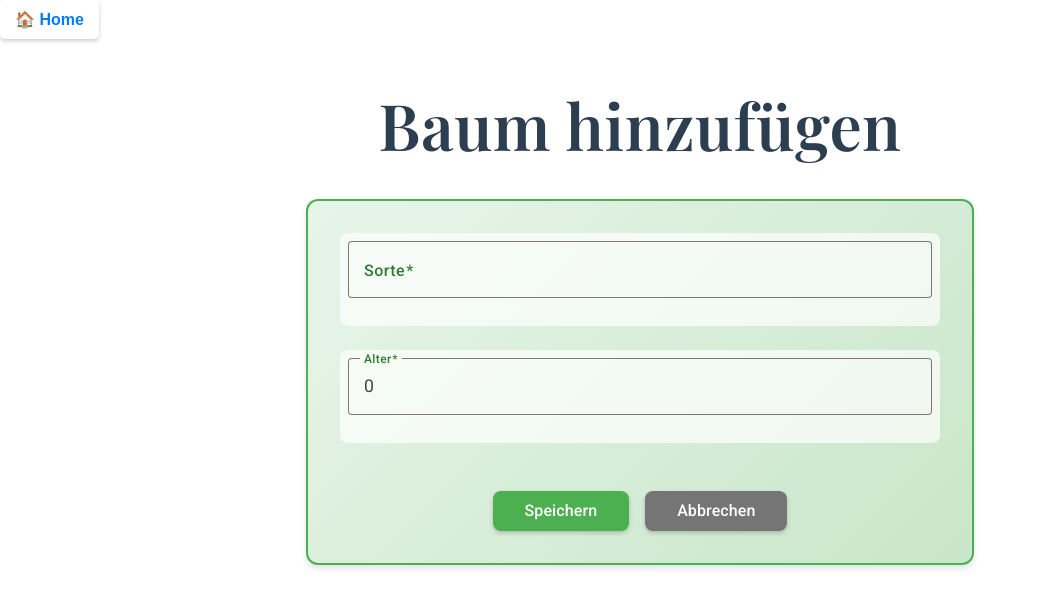
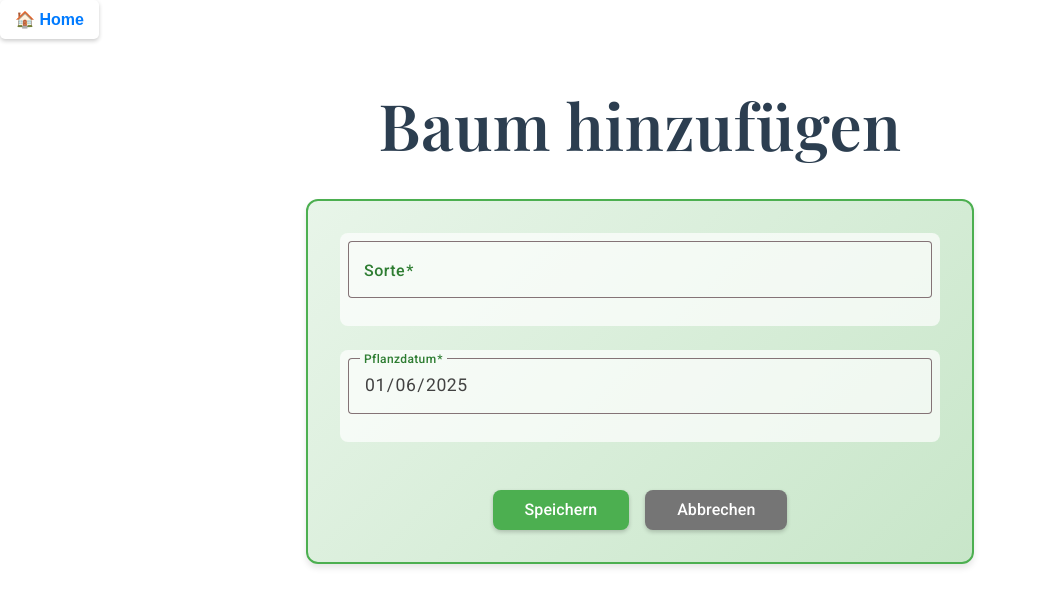
Before and after one commit to Johnhi19/TreeSpotter_Frontend, an Angular app in the folder tree-spotter-frontend/: page /add-tree/1 in a window 1280 px wide. Shown: the top 608 px of the page, without its empty margins (0-1037 px from the left). Built offline with nearby package versions, Linux system fonts and the light colour scheme.

Commit message:
Add-Tree-Component: User is now able to add a new tree

```diff
--- a/tree-spotter-frontend/src/app/tree-info/add-tree/add-tree.component.html
+++ b/tree-spotter-frontend/src/app/tree-info/add-tree/add-tree.component.html
@@ -7,8 +7,10 @@
     </mat-form-field>
 
     <mat-form-field appearance="outline">
-      <mat-label>Alter</mat-label>
-      <input matInput type="number" [(ngModel)]="tree.age" name="age" required>
+      <mat-label>Pflanzdatum</mat-label>
+      <input matInput type="date"
+            [ngModel]="tree.plantDate | date:'yyyy-MM-dd'"
+            name="plantDate" required>
     </mat-form-field>
 
     <div class="button-group">
--- a/tree-spotter-frontend/src/app/tree-info/add-tree/add-tree.component.ts
+++ b/tree-spotter-frontend/src/app/tree-info/add-tree/add-tree.component.ts
@@ -6,6 +6,7 @@ import { FormsModule } from '@angular/forms';
 import { MatButtonModule } from '@angular/material/button';
 import { MatFormFieldModule } from '@angular/material/form-field';
 import { MatInputModule } from '@angular/material/input';
+import { Tree } from '../../models/tree';
 
 @Component({
   selector: 'app-add-tree',
@@ -19,8 +20,7 @@ export class AddTreeComponent {
   tree = {
     name: '',
     type: '',
-    age: 0,
-    // Add other tree properties
+    plantDate: new Date(),
   };
 
   constructor(
@@ -41,22 +41,23 @@ export class AddTreeComponent {
   }
 
   onSubmit() {
-    if (this.meadowId) {
-      const treeData = {
-        ...this.tree,
-        position: this.position
-      };
+    const newTree: Tree = {
+      plantDate: this.tree.plantDate,
+      meadowId: this.meadowId!,
+      position: { x: this.position.row, y: this.position.col },
+      type: this.tree.type,
+      _id: 0
+    };
 
-      // this.apiService.addTreeToMeadow(this.meadowId, treeData).subscribe({
-      //   next: (response: any) => {
-      //     console.log('Tree added successfully', response);
-      //     this.router.navigate(['/meadow', this.meadowId]);
-      //   },
-      //   error: (error: any) => {
-      //     console.error('Error adding tree', error);
-      //   }
-      // });
-    }
+    this.apiService.insertTree(newTree).subscribe({
+      next: (response: any) => {
+        console.log('Tree added successfully', response);
+        this.router.navigate(['/meadow', this.meadowId]);
+      },
+      error: (error: any) => {
+        console.error('Error adding tree', error);
+      }
+    });
   }
 
   onCancel() {
```
